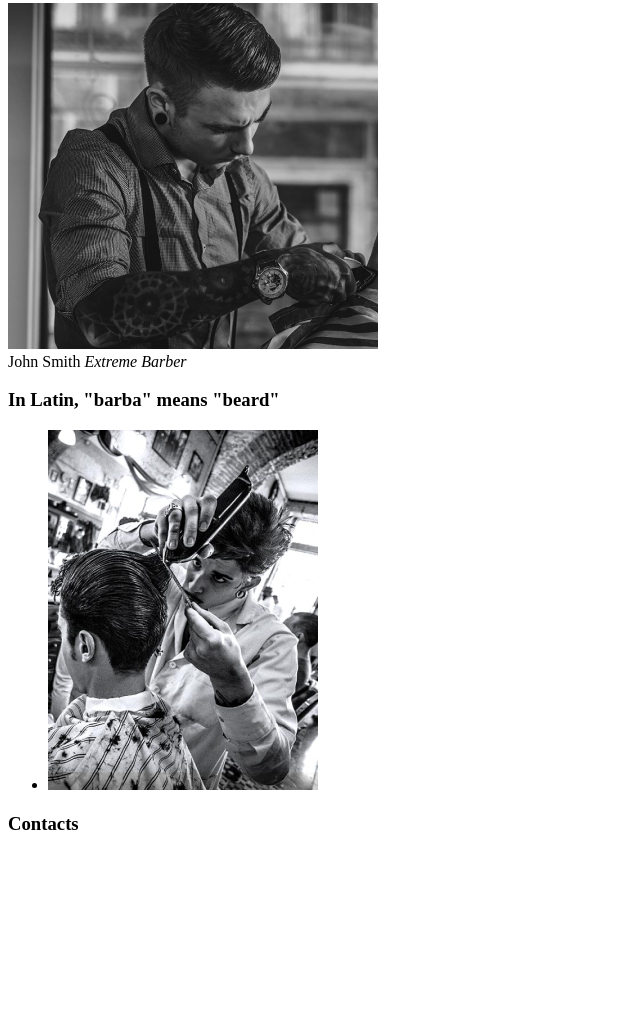
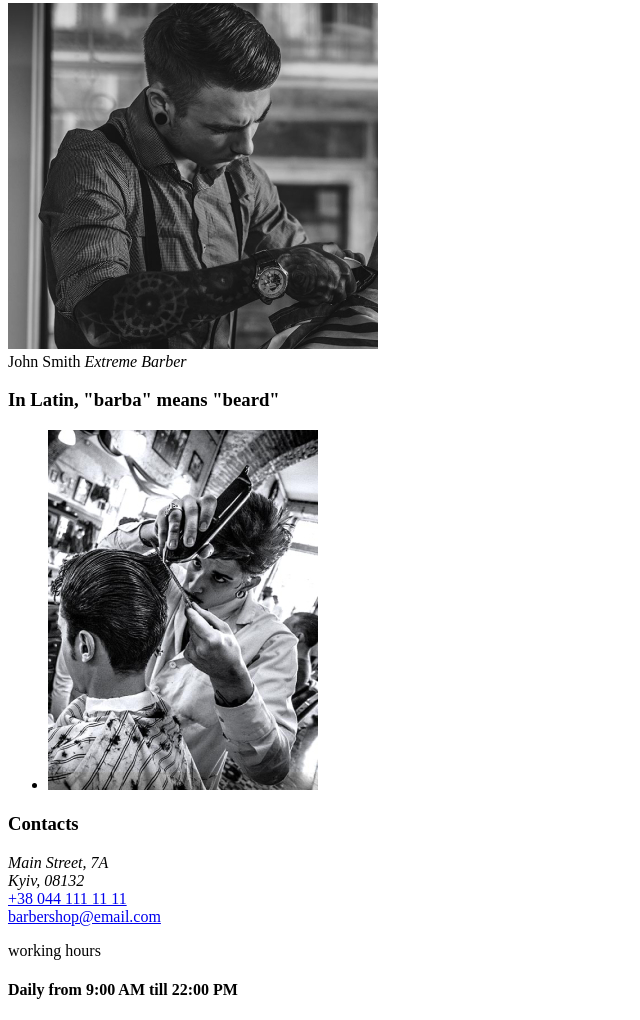
Before and after one commit to Simonkhawam/Barbershop, a plain HTML site: page index.html in a window 1280 px wide. Shown: the part 1660-2680 px from the top of the page, without its empty margins (0-640 px from the left). Before the commit the page ends 2514 px from the top, so only its background shows below. Drawn offline with Linux system fonts and the light colour scheme.

Commit message:
new changes on page

```diff
--- a/index.html
+++ b/index.html
@@ -208,7 +208,10 @@
         <img src="images/img1.jpg" alt="John smith">
         <br>
         <span>John Smith</span>
+
         <em>Extreme Barber</em>
+
+
 
     </section>
 
@@ -217,14 +220,23 @@
         <ul>
             <li><img src="images/motocutting.jpg" alt=""></li>
         </ul>
-        </section>
-        <section>
+    </section>
+    <section>
         <h3>Contacts</h3>
         <address>
+            Main Street, 7A <br>
+            Kyiv, 08132
 
         </address>
-        </section>
-    <!--
+        <a href="tel:+380441111111">+38 044 111 11 11</a>
+        <br>
+        <a href="Email:barbershop@email.com">barbershop@email.com</a>
+    </section>
+<section>
+    <p>working hours</p>
+    <h4>Daily from 9:00 AM till 22:00 PM</h4>
+
+</section>    <!--
         Intotdeauna sa fim atenti ca tag-urile noastre sunt inchise corect, cel mai usor mode de a ne da
         seama ca ceva e gresit, e ca nu se va 'auto-formata' continutul de Prettier daca avem greseli
         -->
```
